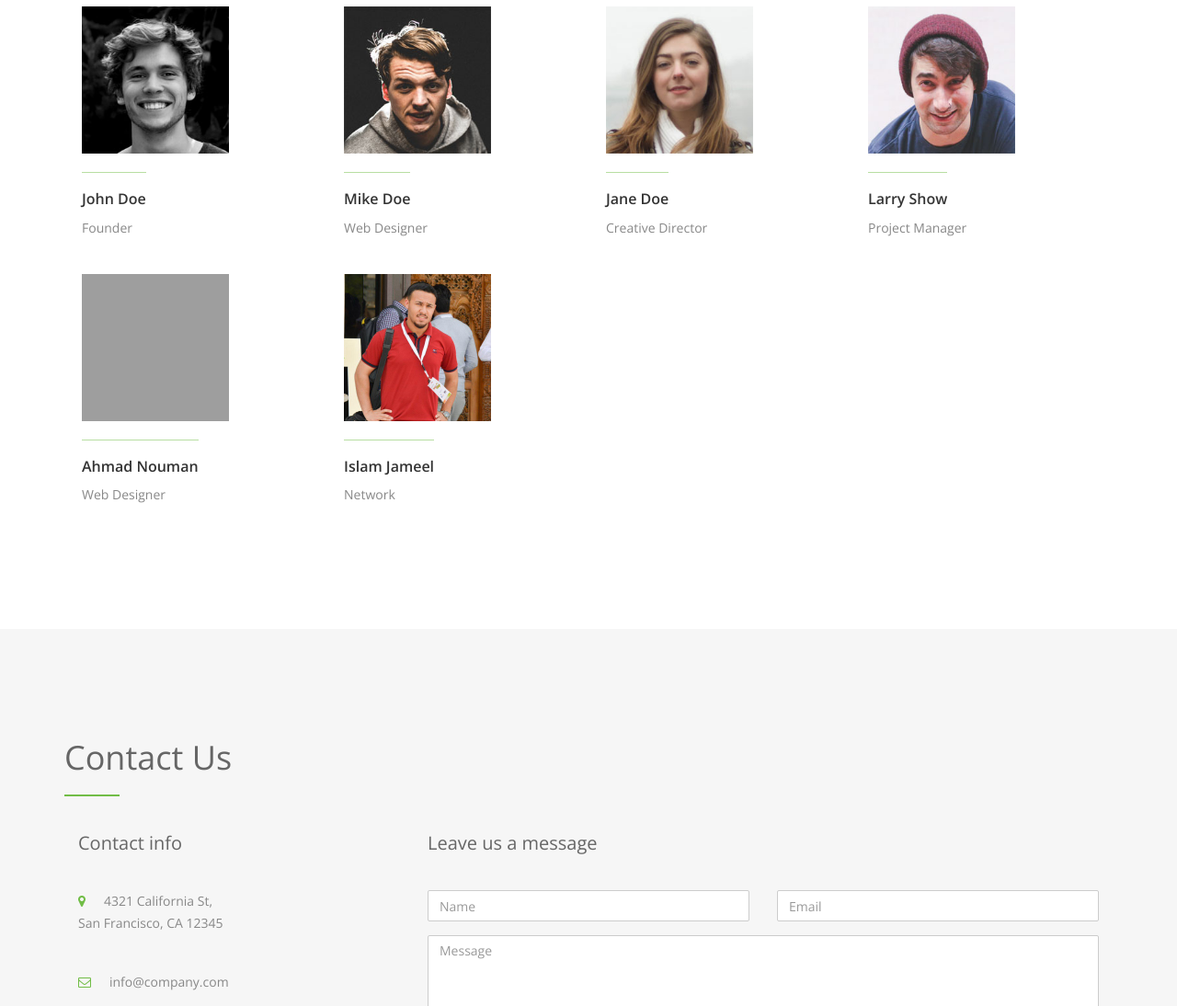
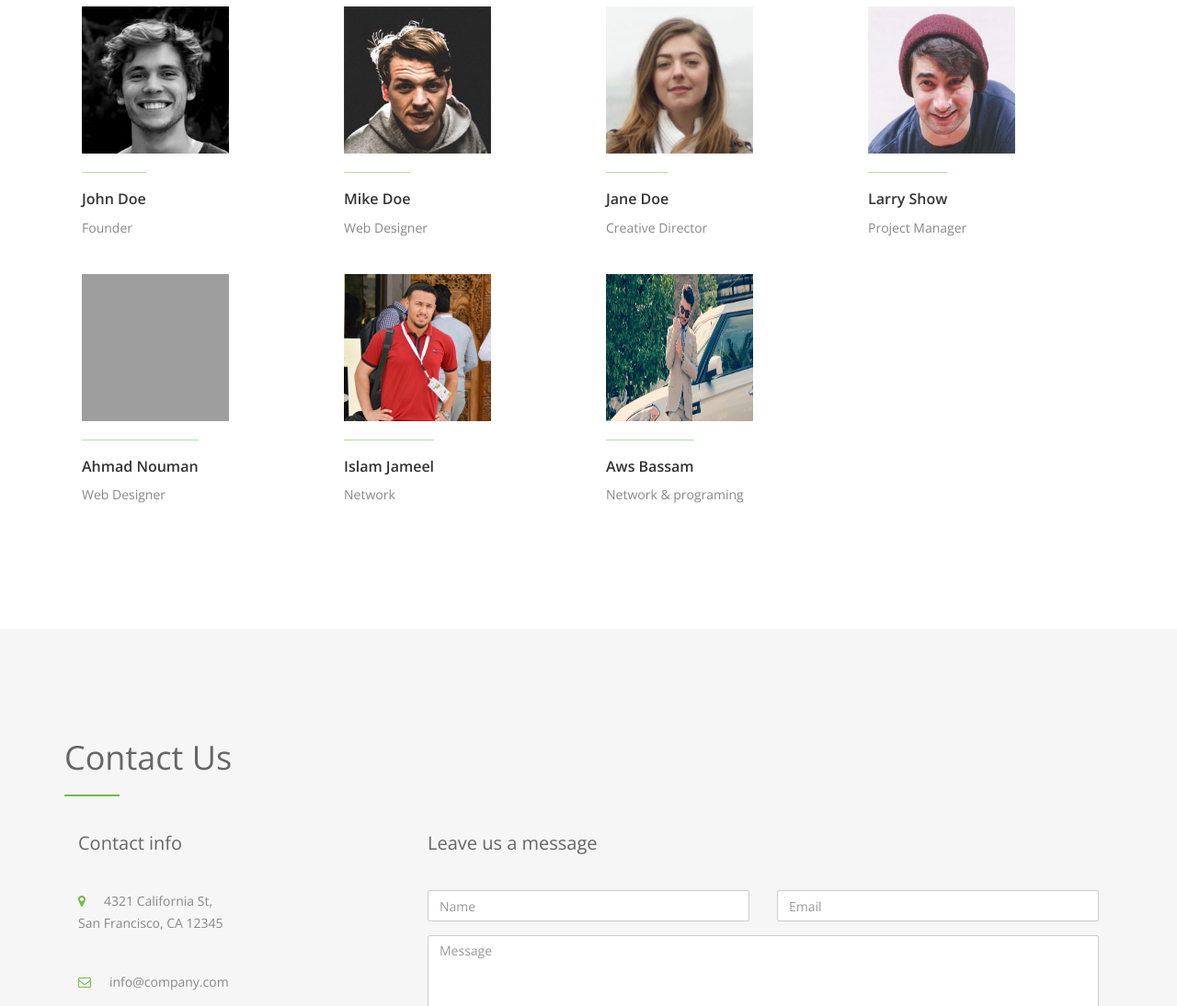
Before and after one commit to C4B-Team-Professional/Task-Project, a plain HTML site: page index.html in a window 1280 px wide. Shown: the part 3036-4130 px from the top of the page at 92% size. Drawn offline with nearby package versions, Linux system fonts and the light colour scheme; grey boxes are pictures that could not be loaded.

Commit message:
i add add  my picture and  name to the team section

```diff
--- a/index.html
+++ b/index.html
@@ -309,6 +309,14 @@
           </div>
         </div>
       </div>
+	  <div class="col-md-3 col-sm-6 team">
+        <div class="thumbnail"> <img src="img/team/06.jpg" alt="..." class="team-img">
+          <div class="caption">
+            <h3>Aws Bassam</h3>
+            <p>Network & programing</p>
+          </div>
+        </div>
+      </div>
     </div>
   </div>
 </div>
```
Also changed, not shown: img/team/06.jpg (added), 1 other file.
